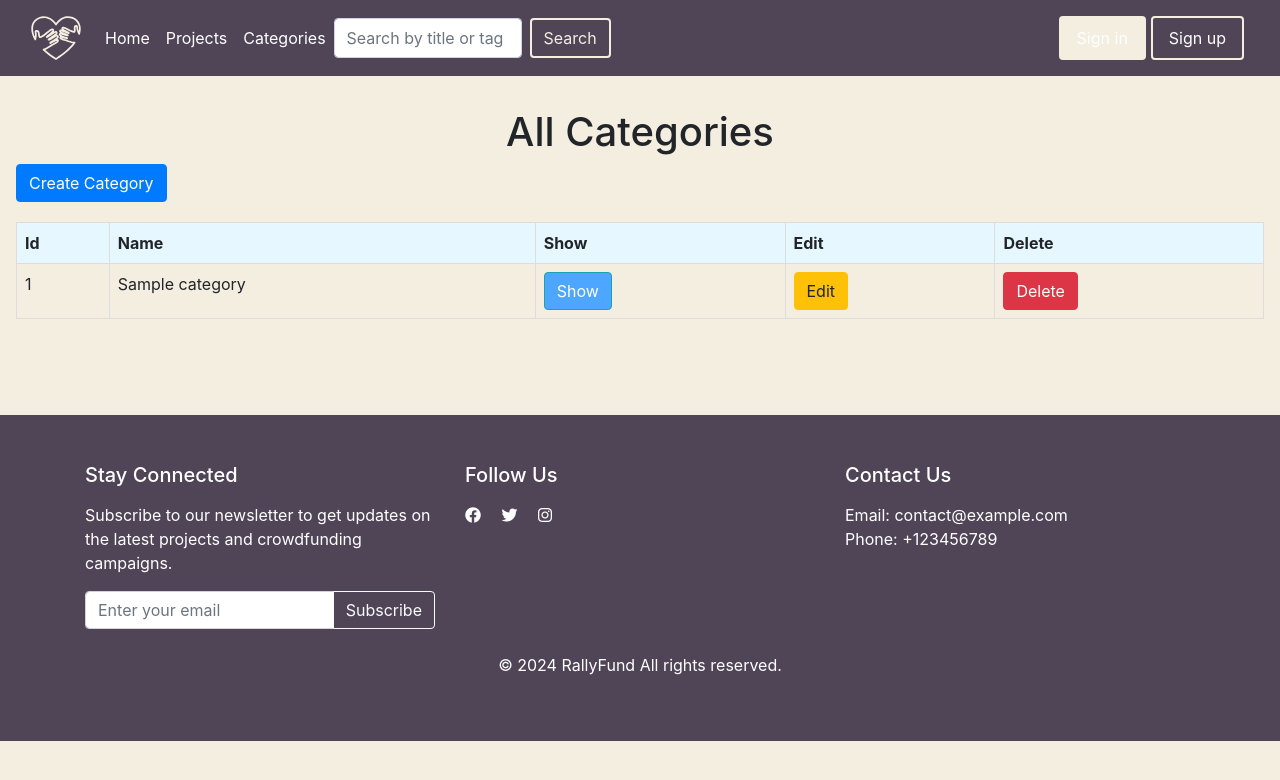
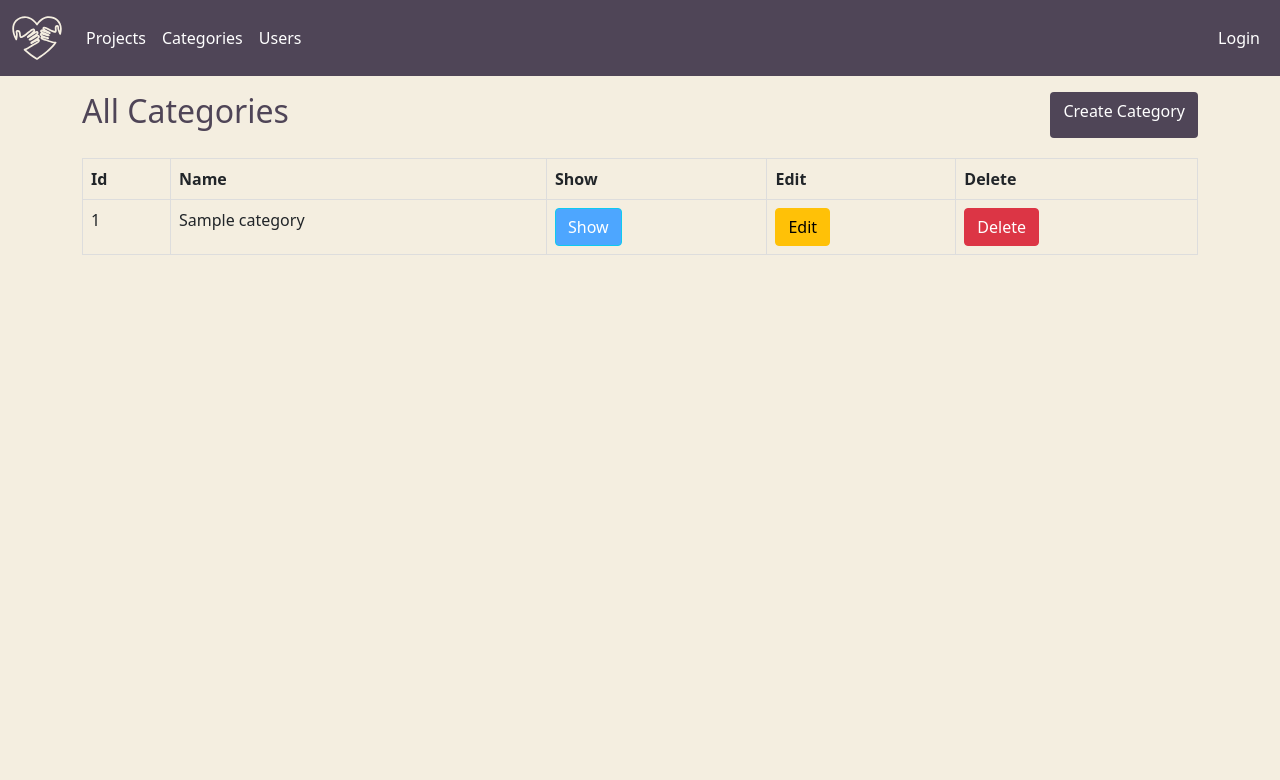
Before and after one commit to fatma1-a7med/Crowd_Funding, a Django app: page /superuser/category/allcategory in a window 1280 px wide. Shown: the top 780 px of the page. Run offline with Django 5.2, Linux system fonts and the light colour scheme; tables that the repository leaves empty hold one stand-in row (values such as "Sample post"); some libraries are stand-ins or nearby versions.

Commit message:
Final Enhancements

```diff
--- a/Crowd_Funding/settings.py
+++ b/Crowd_Funding/settings.py
@@ -103,7 +103,7 @@ DATABASES = {
         'ENGINE': 'django.db.backends.mysql',
         'NAME': 'crowdfunding',
         'USER': 'root',
-        'PASSWORD': 'root',
+        'PASSWORD': '',
         'HOST': 'localhost',
         'PORT':3306
 
--- a/superuser/templates/crud/categories/index.html
+++ b/superuser/templates/crud/categories/index.html
@@ -1,4 +1,4 @@
-{% extends "layouts/base.html" %}
+{% extends 'layout/bases.html' %}
 {% load static %}
 {% block title %} Categories {% endblock %}
 
@@ -14,9 +14,7 @@
         padding: 8px;
         text-align: left;
     }
-    .table th {
-        background-color: #e6f7ff; /* Light blue background */
-    }
+
     .table img {
         max-width: 200px;
         max-height: 200px;
@@ -30,9 +28,11 @@
     }
 
 </style>
-<h1 style="text-align: center;">All Categories</h1>
+<div class="d-flex justify-content-between my-3">
+<h2 class="" style="color: #4F4557;">All Categories</h2>
 {% comment %} <button href="{{category.create_url}}" class="brn btn-primary"> Create category </button> {% endcomment %}
-<td><a href="{% url 'category_create' %}" class="btn btn-primary">Create Category</a></td>
+<a href="{% url 'category_create' %}" class="btn" style="background-color:#4F4557;color:white">Create Category</a>
+</div>
 <table class="table">
     <tr>
         <th>Id</th>
--- a/superuser/templates/crud/projects/project_list.html
+++ b/superuser/templates/crud/projects/project_list.html
@@ -14,7 +14,6 @@
         text-align: left;
     }
     .table th {
-        background-color: #ddd; /* Light blue background */
     }
     .table img {
         max-width: 200px;
```
